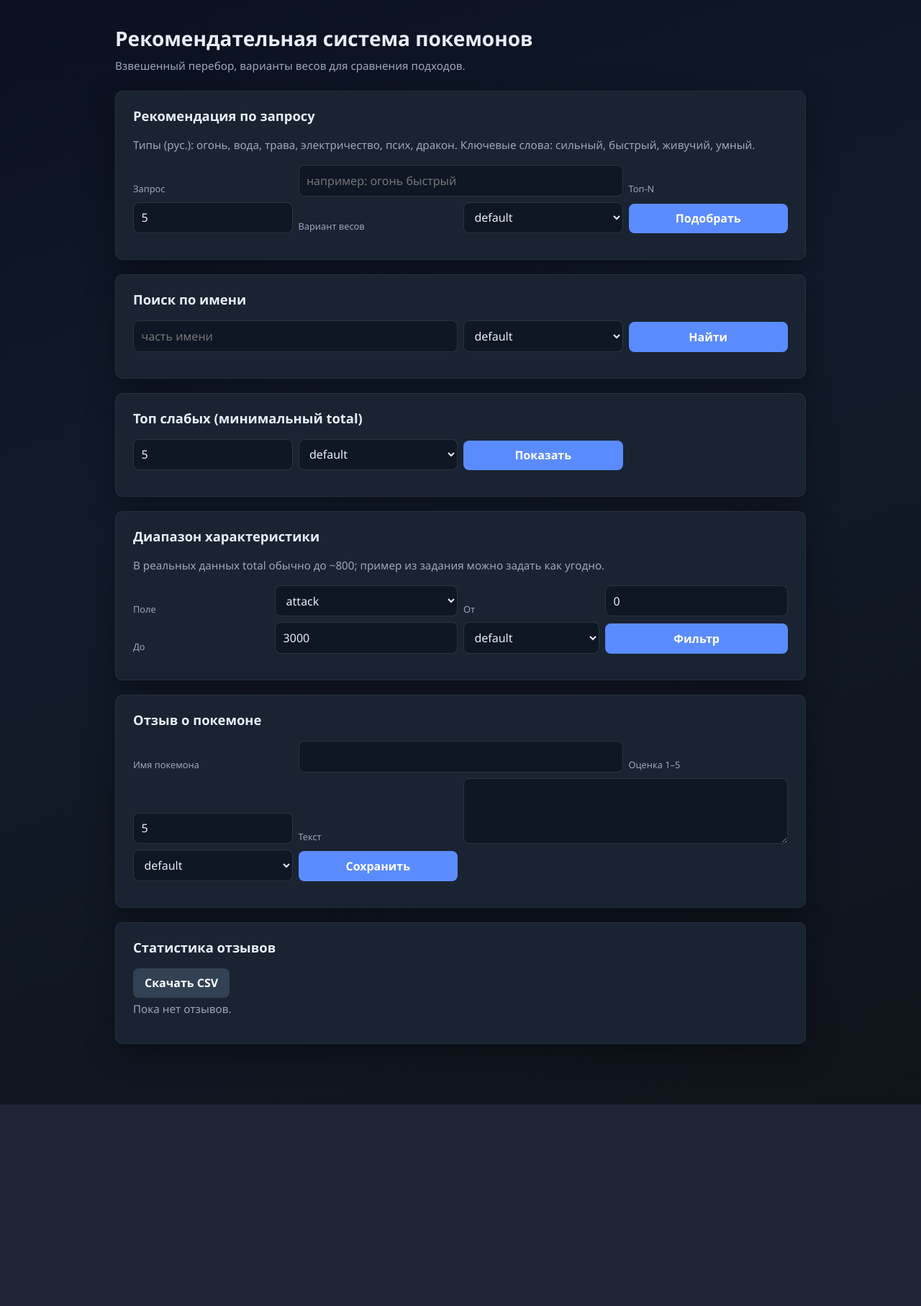
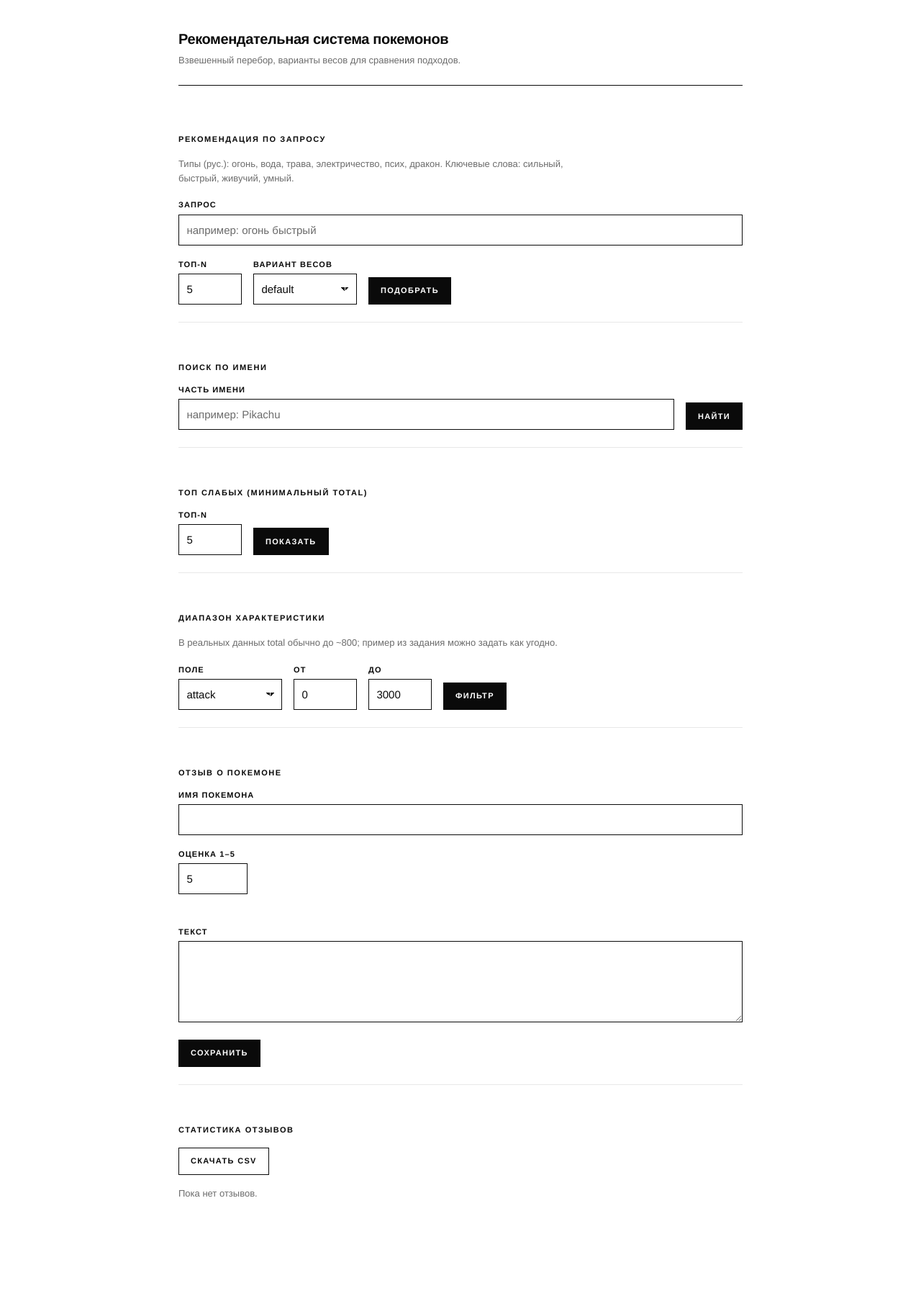
Before and after one commit to GoreWorste/trzbd8, a Flask app: page / in a window 1280 px wide. Shown: the whole page at 72% size. Before the commit the page ends 1534 px from the top, so only its background shows below. Run offline with Flask 3, Linux system fonts and the light colour scheme.

Commit message:
UI: строгий чёрно-белый минимализм для веб-форм и таблиц
Co-authored-by: Cursor <cursoragent@cursor.com>

```diff
--- a/static/style.css
+++ b/static/style.css
@@ -1,69 +1,323 @@
+/* Строгий чёрно-белый минимализм */
+
 :root {
-  --bg: #0f1419;
-  --card: #1a2332;
-  --text: #e8eef7;
-  --muted: #9aa8bc;
-  --accent: #5b8cff;
-  --danger: #ff6b6b;
-  --radius: 10px;
+  --black: #0a0a0a;
+  --white: #ffffff;
+  --gray: #6b6b6b;
+  --line: #0a0a0a;
+  --line-light: #e8e8e8;
+  --font: "Helvetica Neue", Helvetica, Arial, system-ui, sans-serif;
+  --max: 52rem;
+  --space: 1.5rem;
 }
-* { box-sizing: border-box; }
+
+*,
+*::before,
+*::after {
+  box-sizing: border-box;
+}
+
+html {
+  -webkit-text-size-adjust: 100%;
+}
+
 body {
   margin: 0;
-  font-family: "Segoe UI", system-ui, sans-serif;
-  background: linear-gradient(160deg, #0b1020, #121a2b 40%, #0f1419);
-  color: var(--text);
-  line-height: 1.5;
-  padding: 2rem 1.25rem 4rem;
+  font-family: var(--font);
+  font-size: 0.9375rem;
+  line-height: 1.55;
+  color: var(--black);
+  background: var(--white);
 }
-header { max-width: 960px; margin: 0 auto 1.5rem; }
-h1 { margin: 0 0 0.35rem; font-size: 1.75rem; }
-h2 { margin-top: 0; font-size: 1.15rem; }
-.muted { color: var(--muted); margin: 0.25rem 0 1rem; font-size: 0.95rem; }
+
+.page {
+  max-width: var(--max);
+  margin: 0 auto;
+  padding: calc(var(--space) * 1.75) var(--space) calc(var(--space) * 3);
+}
+
+/* Шапка */
+.site-header {
+  margin-bottom: calc(var(--space) * 1.75);
+  padding-bottom: var(--space);
+  border-bottom: 1px solid var(--black);
+}
+
+.site-title {
+  margin: 0 0 0.5rem;
+  font-size: 1.25rem;
+  font-weight: 600;
+  letter-spacing: -0.02em;
+  line-height: 1.2;
+}
+
+.site-lead {
+  margin: 0;
+  font-size: 0.8125rem;
+  color: var(--gray);
+  font-weight: 400;
+  max-width: 36em;
+}
+
+/* Карточки секций */
 .card {
-  max-width: 960px;
-  margin: 0 auto 1.25rem;
-  background: var(--card);
-  border-radius: var(--radius);
-  padding: 1.25rem 1.5rem;
-  box-shadow: 0 12px 40px rgba(0,0,0,0.35);
-  border: 1px solid rgba(255,255,255,0.06);
+  margin-bottom: calc(var(--space) * 1.25);
+  padding: var(--space) 0;
+  border-bottom: 1px solid var(--line-light);
 }
-form { display: grid; gap: 0.5rem; margin-bottom: 1rem; }
-@media (min-width: 640px) {
-  form { grid-template-columns: repeat(4, 1fr); align-items: end; }
-  form input[type="text"], form textarea { grid-column: span 2; }
+
+.card:last-of-type {
+  border-bottom: none;
 }
-label { font-size: 0.8rem; color: var(--muted); }
-input, select, textarea, button {
+
+.card__title {
+  margin: 0 0 1rem;
+  font-size: 0.6875rem;
+  font-weight: 600;
+  letter-spacing: 0.14em;
+  text-transform: uppercase;
+  color: var(--black);
+}
+
+.card__note {
+  margin: 0 0 1.25rem;
+  font-size: 0.8125rem;
+  color: var(--gray);
+  max-width: 42em;
+}
+
+.card__actions {
+  margin: 0 0 1rem;
+}
+
+.result-meta {
+  margin: 1rem 0 0.5rem;
+  font-size: 0.8125rem;
+  color: var(--gray);
+}
+
+/* Формы */
+.stack {
+  display: flex;
+  flex-direction: column;
+  gap: 1.25rem;
+}
+
+.form-row-inline {
+  display: flex;
+  flex-wrap: nowrap;
+  align-items: flex-end;
+  gap: 1rem;
+}
+
+.form-row-inline--wrap {
+  flex-wrap: wrap;
+}
+
+.field {
+  display: flex;
+  flex-direction: column;
+  min-width: 0;
+}
+
+.field--full {
+  width: 100%;
+}
+
+.field--grow {
+  flex: 1 1 12rem;
+}
+
+.field--narrow {
+  flex: 0 0 5.5rem;
+  max-width: 6rem;
+}
+
+.field--medium {
+  flex: 0 0 9rem;
+  max-width: 11rem;
+}
+
+.field--action {
+  flex: 0 0 auto;
+  /* выравнивание с полями, у которых есть label */
+  padding-top: calc(0.6875rem * 1.25 + 0.35rem);
+}
+
+.form-actions {
+  margin-top: 0.25rem;
+}
+
+@media (max-width: 32rem) {
+  .form-row-inline {
+    flex-wrap: wrap;
+  }
+
+  .field--narrow,
+  .field--medium {
+    flex: 1 1 calc(50% - 0.5rem);
+    max-width: none;
+  }
+
+  .field--action {
+    flex: 1 1 100%;
+    padding-top: 0;
+  }
+
+  .field--action .btn {
+    width: 100%;
+  }
+}
+
+label {
+  display: block;
+  font-size: 0.6875rem;
+  font-weight: 600;
+  letter-spacing: 0.1em;
+  text-transform: uppercase;
+  color: var(--black);
+  margin-bottom: 0.35rem;
+  line-height: 1.25;
+}
+
+input[type="text"],
+input[type="number"],
+select,
+textarea {
+  width: 100%;
+  margin: 0;
+  padding: 0.55rem 0.65rem;
   font: inherit;
-  padding: 0.55rem 0.65rem;
-  border-radius: 8px;
-  border: 1px solid rgba(255,255,255,0.12);
-  background: #0f1724;
-  color: var(--text);
+  color: var(--black);
+  background: var(--white);
+  border: 1px solid var(--black);
+  border-radius: 0;
 }
-button, .btn {
+
+input::placeholder,
+textarea::placeholder {
+  color: var(--gray);
+  opacity: 1;
+}
+
+textarea {
+  min-height: 5rem;
+  resize: vertical;
+}
+
+select {
   cursor: pointer;
-  background: var(--accent);
-  border: none;
-  color: #fff;
+  appearance: none;
+  background-image: linear-gradient(45deg, transparent 50%, var(--black) 50%),
+    linear-gradient(135deg, var(--black) 50%, transparent 50%);
+  background-position: calc(100% - 1rem) 50%, calc(100% - 0.65rem) 50%;
+  background-size: 5px 5px, 5px 5px;
+  background-repeat: no-repeat;
+  padding-right: 2rem;
+}
+
+input:focus,
+textarea:focus,
+select:focus-visible {
+  outline: 2px solid var(--black);
+  outline-offset: 1px;
+}
+
+/* Кнопки */
+.btn {
+  display: inline-flex;
+  align-items: center;
+  justify-content: center;
+  min-height: 2.375rem;
+  padding: 0 1rem;
+  font: inherit;
+  font-size: 0.6875rem;
   font-weight: 600;
+  letter-spacing: 0.12em;
+  text-transform: uppercase;
   text-decoration: none;
-  display: inline-block;
-  padding: 0.55rem 1rem;
-  border-radius: 8px;
+  border: 1px solid var(--black);
+  border-radius: 0;
+  cursor: pointer;
+  background: var(--white);
+  color: var(--black);
 }
-.btn.secondary { background: #334155; }
-table { width: 100%; border-collapse: collapse; font-size: 0.9rem; margin-top: 0.5rem; overflow-x: auto; display: block; }
-thead { display: table; width: 100%; table-layout: fixed; }
-tbody { display: table; width: 100%; table-layout: fixed; }
-th, td { text-align: left; padding: 0.45rem 0.35rem; border-bottom: 1px solid rgba(255,255,255,0.08); }
-th { color: var(--muted); font-weight: 600; font-size: 0.78rem; text-transform: uppercase; letter-spacing: 0.03em; }
+
+.btn--primary {
+  background: var(--black);
+  color: var(--white);
+  border-color: var(--black);
+}
+
+.btn--primary:hover {
+  background: var(--white);
+  color: var(--black);
+}
+
+.btn--primary:focus-visible {
+  outline: 2px solid var(--black);
+  outline-offset: 2px;
+}
+
+.btn--outline:hover {
+  background: var(--black);
+  color: var(--white);
+}
+
+.btn--outline:focus-visible {
+  outline: 2px solid var(--black);
+  outline-offset: 2px;
+}
+
+/* Таблицы */
+.table-scroll {
+  margin-top: 1rem;
+  overflow-x: auto;
+  -webkit-overflow-scrolling: touch;
+  border: 1px solid var(--black);
+}
+
+.data-table {
+  width: 100%;
+  min-width: 32rem;
+  border-collapse: collapse;
+  font-size: 0.8125rem;
+  font-variant-numeric: tabular-nums;
+}
+
+.data-table th,
+.data-table td {
+  padding: 0.5rem 0.65rem;
+  text-align: left;
+  vertical-align: top;
+  border-bottom: 1px solid var(--line-light);
+}
+
+.data-table thead th {
+  font-size: 0.625rem;
+  font-weight: 600;
+  letter-spacing: 0.1em;
+  text-transform: uppercase;
+  color: var(--gray);
+  border-bottom: 1px solid var(--black);
+  white-space: nowrap;
+}
+
+.data-table tbody tr:last-child td {
+  border-bottom: none;
+}
+
+/* Ошибка */
 .banner {
-  max-width: 960px;
-  margin: 0 auto 1rem;
+  margin: 0 0 var(--space);
   padding: 0.75rem 1rem;
-  border-radius: var(--radius);
+  font-size: 0.8125rem;
+  border: 1px solid var(--black);
+  background: var(--white);
+  color: var(--black);
 }
-.banner.error { background: rgba(255,107,107,0.15); border: 1px solid var(--danger); color: #ffc9c9; }
+
+.banner--error {
+  border-width: 2px;
+  font-weight: 500;
+}
--- a/templates/index.html
+++ b/templates/index.html
@@ -7,34 +7,46 @@
   <link rel="stylesheet" href="{{ url_for('static', filename='style.css') }}" />
 </head>
 <body>
-  <header>
-    <h1>Рекомендательная система покемонов</h1>
-    <p class="muted">Взвешенный перебор, варианты весов для сравнения подходов.</p>
+  <main class="page">
+  <header class="site-header">
+    <h1 class="site-title">Рекомендательная система покемонов</h1>
+    <p class="site-lead">Взвешенный перебор, варианты весов для сравнения подходов.</p>
   </header>
 
   {% if error %}
-  <div class="banner error">{{ error }}</div>
+  <div class="banner banner--error" role="alert">{{ error }}</div>
   {% endif %}
 
   <section class="card">
-    <h2>Рекомендация по запросу</h2>
-    <p class="muted">Типы (рус.): огонь, вода, трава, электричество, псих, дракон. Ключевые слова: сильный, быстрый, живучий, умный.</p>
-    <form method="post">
+    <h2 class="card__title">Рекомендация по запросу</h2>
+    <p class="card__note">Типы (рус.): огонь, вода, трава, электричество, псих, дракон. Ключевые слова: сильный, быстрый, живучий, умный.</p>
+    <form class="stack" method="post">
       <input type="hidden" name="action" value="recommend" />
-      <label>Запрос</label>
-      <input type="text" name="query" placeholder="например: огонь быстрый" required />
-      <label>Топ-N</label>
-      <input type="number" name="top_n" value="5" min="1" max="50" />
-      <label>Вариант весов</label>
-      <select name="variant">
+      <div class="field field--full">
+        <label for="query-input">Запрос</label>
+        <input id="query-input" type="text" name="query" placeholder="например: огонь быстрый" required autocomplete="off" />
+      </div>
+      <div class="form-row-inline">
+        <div class="field field--narrow">
+          <label for="top-n-input">Топ-N</label>
+          <input id="top-n-input" type="number" name="top_n" value="5" min="1" max="50" />
+        </div>
+        <div class="field field--medium">
+          <label for="variant-select">Вариант весов</label>
+          <select id="variant-select" name="variant">
             <option value="default" {% if variant == 'default' %}selected{% endif %}>default</option>
             <option value="strict" {% if variant == 'strict' %}selected{% endif %}>strict</option>
             <option value="generous" {% if variant == 'generous' %}selected{% endif %}>generous</option>
           </select>
-      <button type="submit">Подобрать</button>
+        </div>
+        <div class="field field--action">
+          <button class="btn btn--primary" type="submit">Подобрать</button>
+        </div>
+      </div>
     </form>
     {% if results is not none %}
-    <table>
+    <div class="table-scroll">
+    <table class="data-table">
       <thead>
         <tr>
           <th>Имя</th><th>Типы</th><th>Баллы</th><th>Макс.</th><th>%</th>
@@ -59,20 +71,29 @@
         {% endfor %}
       </tbody>
     </table>
+    </div>
     {% endif %}
   </section>
 
   <section class="card">
-    <h2>Поиск по имени</h2>
-    <form method="post">
+    <h2 class="card__title">Поиск по имени</h2>
+    <form class="stack" method="post">
       <input type="hidden" name="action" value="name" />
-      <input type="text" name="name_sub" placeholder="часть имени" required />
-      <select name="variant"><option value="{{ variant }}">{{ variant }}</option></select>
-      <button type="submit">Найти</button>
+      <input type="hidden" name="variant" value="{{ variant }}" />
+      <div class="form-row-inline">
+        <div class="field field--grow">
+          <label for="name-sub-input">Часть имени</label>
+          <input id="name-sub-input" type="text" name="name_sub" placeholder="например: Pikachu" required autocomplete="off" />
+        </div>
+        <div class="field field--action">
+          <button class="btn btn--primary" type="submit">Найти</button>
+        </div>
+      </div>
     </form>
     {% if name_hits is not none %}
-    <p>Найдено: {{ name_hits|length }}</p>
-    <table>
+    <p class="result-meta">Найдено: {{ name_hits|length }}</p>
+    <div class="table-scroll">
+    <table class="data-table">
       <thead><tr><th>Имя</th><th>Типы</th><th>Total</th></tr></thead>
       <tbody>
         {% for row in name_hits %}
@@ -84,19 +105,28 @@
         {% endfor %}
       </tbody>
     </table>
+    </div>
     {% endif %}
   </section>
 
   <section class="card">
-    <h2>Топ слабых (минимальный total)</h2>
-    <form method="post">
+    <h2 class="card__title">Топ слабых (минимальный total)</h2>
+    <form class="stack" method="post">
       <input type="hidden" name="action" value="weak" />
-      <input type="number" name="top_n" value="5" min="1" max="50" />
-      <select name="variant"><option value="{{ variant }}">{{ variant }}</option></select>
-      <button type="submit">Показать</button>
+      <input type="hidden" name="variant" value="{{ variant }}" />
+      <div class="form-row-inline">
+        <div class="field field--narrow">
+          <label for="weak-top-n">Топ-N</label>
+          <input id="weak-top-n" type="number" name="top_n" value="5" min="1" max="50" />
+        </div>
+        <div class="field field--action">
+          <button class="btn btn--primary" type="submit">Показать</button>
+        </div>
+      </div>
     </form>
     {% if weak is not none %}
-    <table>
+    <div class="table-scroll">
+    <table class="data-table">
       <thead>
         <tr>
           <th>Имя</th><th>Типы</th><th>Total</th>
@@ -119,30 +149,42 @@
         {% endfor %}
       </tbody>
     </table>
+    </div>
     {% endif %}
   </section>
 
   <section class="card">
-    <h2>Диапазон характеристики</h2>
-    <p class="muted">В реальных данных total обычно до ~800; пример из задания можно задать как угодно.</p>
-    <form method="post">
+    <h2 class="card__title">Диапазон характеристики</h2>
+    <p class="card__note">В реальных данных total обычно до ~800; пример из задания можно задать как угодно.</p>
+    <form class="stack" method="post">
       <input type="hidden" name="action" value="range" />
-      <label>Поле</label>
-      <select name="stat">
+      <input type="hidden" name="variant" value="{{ variant }}" />
+      <div class="form-row-inline form-row-inline--wrap">
+        <div class="field field--medium">
+          <label for="stat-select">Поле</label>
+          <select id="stat-select" name="stat">
             {% for s in ['attack','hp','defense','sp_attack','sp_defense','speed','total'] %}
             <option value="{{ s }}">{{ s }}</option>
             {% endfor %}
           </select>
-      <label>От</label>
-      <input type="number" name="low" value="0" step="any" />
-      <label>До</label>
-      <input type="number" name="high" value="3000" step="any" />
-      <select name="variant"><option value="{{ variant }}">{{ variant }}</option></select>
-      <button type="submit">Фильтр</button>
+        </div>
+        <div class="field field--narrow">
+          <label for="low-input">От</label>
+          <input id="low-input" type="number" name="low" value="0" step="any" />
+        </div>
+        <div class="field field--narrow">
+          <label for="high-input">До</label>
+          <input id="high-input" type="number" name="high" value="3000" step="any" />
+        </div>
+        <div class="field field--action">
+          <button class="btn btn--primary" type="submit">Фильтр</button>
+        </div>
+      </div>
     </form>
     {% if range_hits is not none %}
-    <p>Строк (показ до 200): {{ range_hits|length }}</p>
-    <table>
+    <p class="result-meta">Строк (показ до 200): {{ range_hits|length }}</p>
+    <div class="table-scroll">
+    <table class="data-table">
       <thead><tr><th>Имя</th><th>Типы</th><th>Total</th><th>Atk</th></tr></thead>
       <tbody>
         {% for row in range_hits %}
@@ -155,29 +197,39 @@
         {% endfor %}
       </tbody>
     </table>
+    </div>
     {% endif %}
   </section>
 
   <section class="card">
-    <h2>Отзыв о покемоне</h2>
-    <form method="post">
+    <h2 class="card__title">Отзыв о покемоне</h2>
+    <form class="stack" method="post">
       <input type="hidden" name="action" value="review" />
-      <label>Имя покемона</label>
-      <input type="text" name="pokemon_name" required />
-      <label>Оценка 1–5</label>
-      <input type="number" name="rating" min="1" max="5" value="5" />
-      <label>Текст</label>
-      <textarea name="review_text" rows="3"></textarea>
-      <select name="variant"><option value="{{ variant }}">{{ variant }}</option></select>
-      <button type="submit">Сохранить</button>
+      <input type="hidden" name="variant" value="{{ variant }}" />
+      <div class="field field--full">
+        <label for="pokemon-name-input">Имя покемона</label>
+        <input id="pokemon-name-input" type="text" name="pokemon_name" required autocomplete="off" />
+      </div>
+      <div class="field field--narrow">
+        <label for="rating-input">Оценка 1–5</label>
+        <input id="rating-input" type="number" name="rating" min="1" max="5" value="5" />
+      </div>
+      <div class="field field--full">
+        <label for="review-text">Текст</label>
+        <textarea id="review-text" name="review_text" rows="4"></textarea>
+      </div>
+      <div class="form-actions">
+        <button class="btn btn--primary" type="submit">Сохранить</button>
+      </div>
     </form>
   </section>
 
   <section class="card">
-    <h2>Статистика отзывов</h2>
-    <a class="btn secondary" href="{{ url_for('export_stats') }}">Скачать CSV</a>
+    <h2 class="card__title">Статистика отзывов</h2>
+    <p class="card__actions"><a class="btn btn--outline" href="{{ url_for('export_stats') }}">Скачать CSV</a></p>
     {% if stats %}
-    <table>
+    <div class="table-scroll">
+    <table class="data-table">
       <thead><tr><th>Покемон</th><th>Отзывов</th><th>Средняя оценка</th><th>Символов текста</th></tr></thead>
       <tbody>
         {% for r in stats %}
@@ -190,9 +242,11 @@
         {% endfor %}
       </tbody>
     </table>
+    </div>
     {% else %}
-    <p class="muted">Пока нет отзывов.</p>
+    <p class="card__note">Пока нет отзывов.</p>
     {% endif %}
   </section>
+  </main>
 </body>
 </html>
```
Lines whose indentation alone changed are shown as unchanged.
